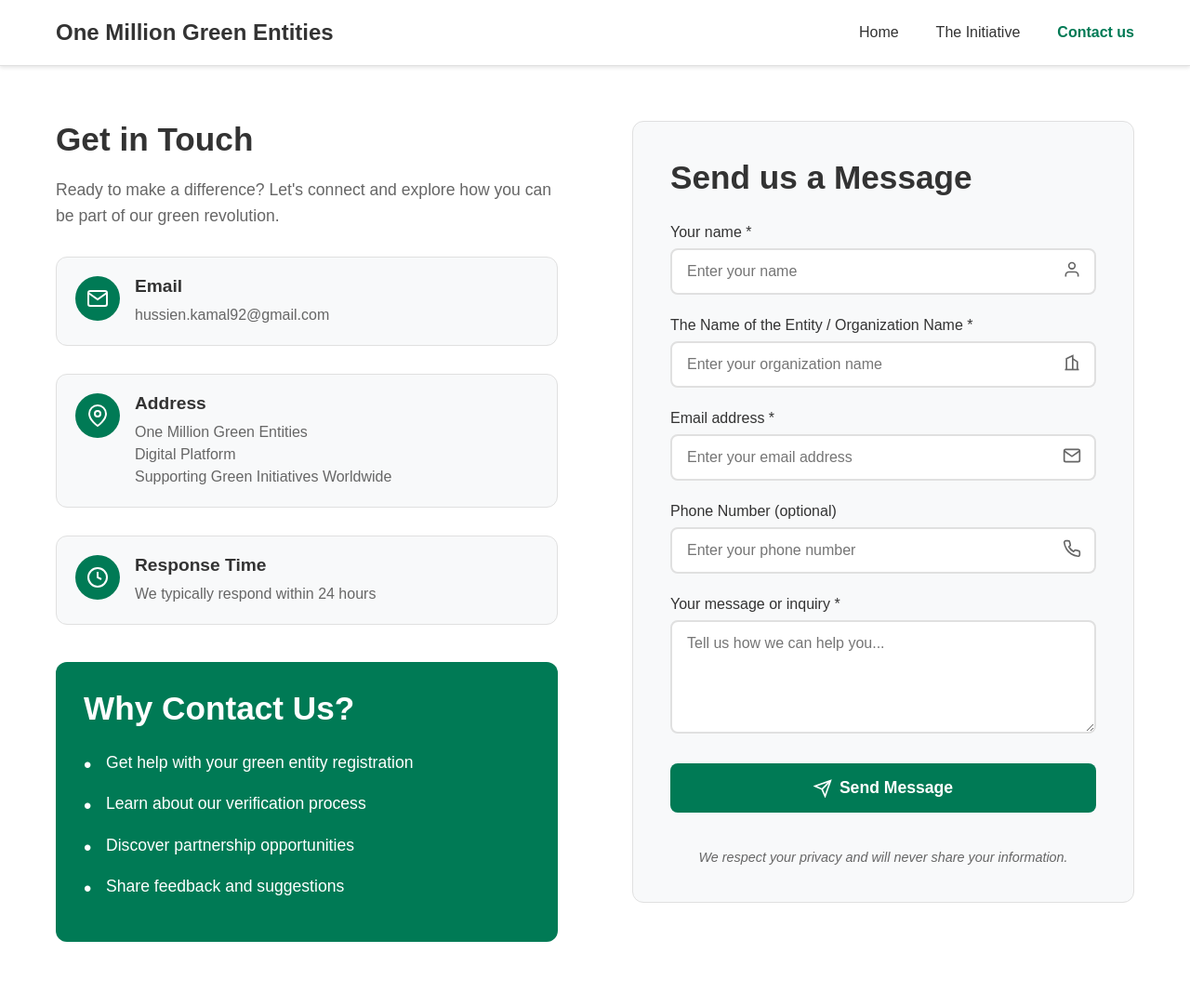
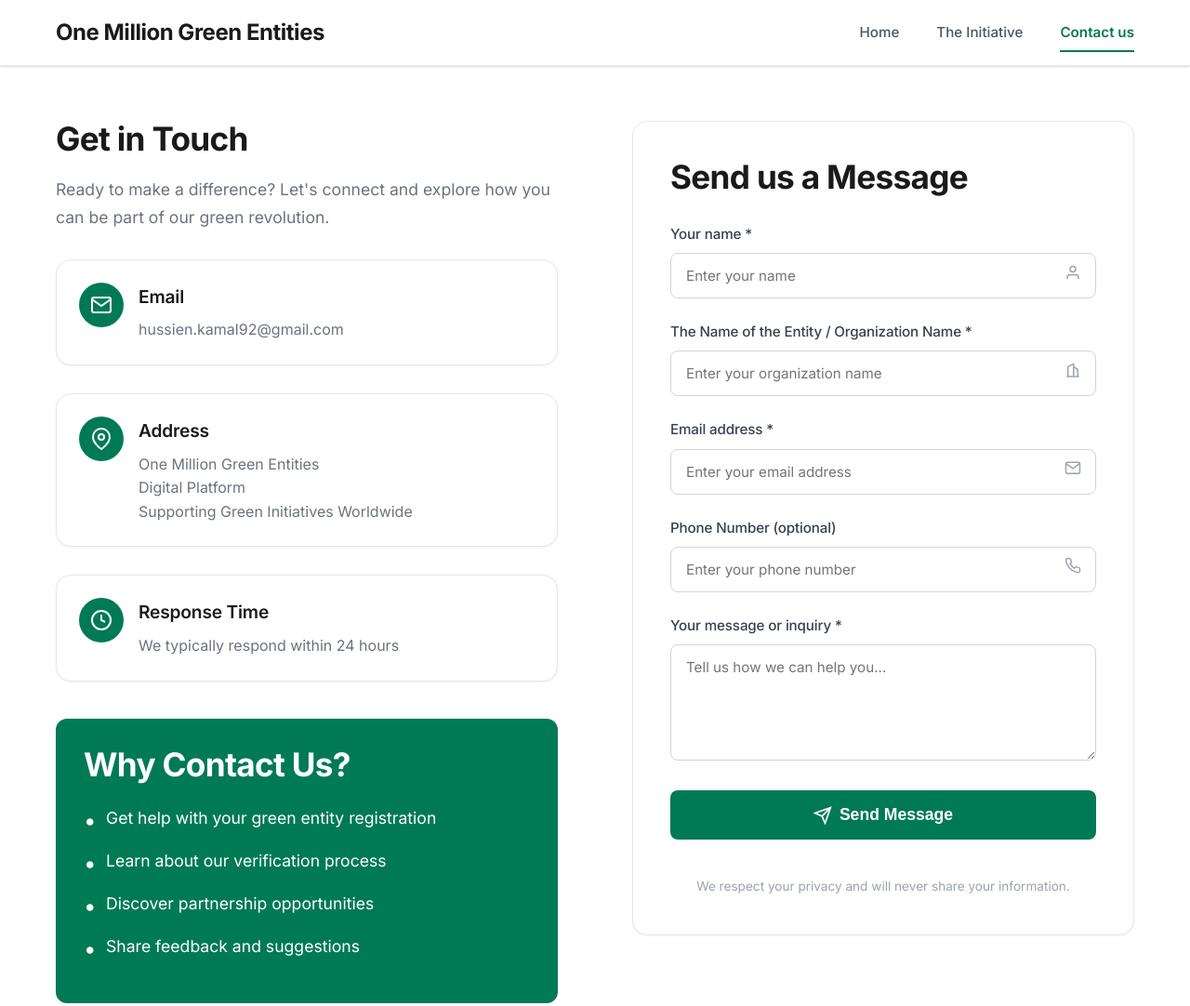
Before and after one commit to hussienkamalelden/million-green-entities, a plain HTML site: page contact.html in a window 1280 px wide. Shown: the top 1082 px of the page at 93% size. Drawn offline with Linux system fonts and the light colour scheme.

Commit message:
feat: add animation

```diff
--- a/contact.css
+++ b/contact.css
@@ -76,16 +76,19 @@
 .get-in-touch h2,
 .why-contact h2 {
   font-size: 2.2rem;
-  color: #333;
+  color: #1a1a1a;
   margin-bottom: 20px;
   font-weight: 700;
+  letter-spacing: -0.02em;
+  line-height: 1.1;
 }
 
 .get-in-touch p {
   font-size: 1.1rem;
-  color: #666;
-  line-height: 1.6;
+  color: #6b7280;
+  line-height: 1.7;
   margin-bottom: 30px;
+  font-weight: 400;
 }
 
 /* Contact Details */
@@ -99,10 +102,17 @@
   display: flex;
   align-items: flex-start;
   gap: 16px;
-  padding: 20px;
-  background-color: #f8f9fa;
-  border-radius: 12px;
-  border: 1px solid #e0e0e0;
+  padding: 24px;
+  background-color: #fff;
+  border-radius: 16px;
+  border: 1px solid #e5e7eb;
+  box-shadow: 0 1px 3px rgba(0, 0, 0, 0.05);
+  transition: all 0.3s cubic-bezier(0.4, 0, 0.2, 1);
+}
+
+.contact-item:hover {
+  transform: translateY(-2px);
+  box-shadow: 0 8px 25px rgba(0, 0, 0, 0.08), 0 4px 6px rgba(0, 0, 0, 0.04);
 }
 
 .contact-icon {
@@ -124,16 +134,18 @@
 
 .contact-text h3 {
   font-size: 1.2rem;
-  color: #333;
+  color: #1a1a1a;
   margin-bottom: 8px;
   font-weight: 600;
+  letter-spacing: -0.01em;
 }
 
 .contact-text p {
   font-size: 1rem;
-  color: #666;
-  line-height: 1.5;
+  color: #6b7280;
+  line-height: 1.6;
   margin: 0;
+  font-weight: 400;
 }
 
 /* Why Contact Us Section */
@@ -157,10 +169,11 @@
 
 .benefits-list li {
   font-size: 1.1rem;
-  line-height: 1.6;
+  line-height: 1.7;
   margin-bottom: 16px;
   padding-left: 24px;
   position: relative;
+  font-weight: 400;
 }
 
 .benefits-list li::before {
@@ -174,17 +187,20 @@
 
 /* Right Side - Contact Form */
 .contact-form-section {
-  background-color: #f8f9fa;
+  background-color: #fff;
   padding: 40px;
-  border-radius: 12px;
-  border: 1px solid #e0e0e0;
+  border-radius: 16px;
+  border: 1px solid #e5e7eb;
+  box-shadow: 0 1px 3px rgba(0, 0, 0, 0.05);
 }
 
 .contact-form-section h2 {
   font-size: 2.2rem;
-  color: #333;
+  color: #1a1a1a;
   margin-bottom: 30px;
   font-weight: 700;
+  letter-spacing: -0.02em;
+  line-height: 1.1;
 }
 
 /* Form Styles */
@@ -200,10 +216,11 @@
 }
 
 .form-group label {
-  font-size: 1rem;
-  color: #333;
+  font-size: 0.95rem;
+  color: #374151;
   margin-bottom: 8px;
   font-weight: 500;
+  letter-spacing: -0.01em;
 }
 
 .input-container {
@@ -216,18 +233,25 @@
 .form-group textarea {
   width: 100%;
   padding: 14px 50px 14px 16px;
-  border: 2px solid #e0e0e0;
+  border: 1px solid #d1d5db;
   border-radius: 8px;
-  font-size: 1rem;
+  font-size: 0.95rem;
   background-color: white;
-  transition: border-color 0.3s ease;
+  transition: all 0.3s cubic-bezier(0.4, 0, 0.2, 1);
   font-family: inherit;
+  font-weight: 400;
 }
 
 .form-group input:focus,
 .form-group textarea:focus {
   outline: none;
   border-color: #007a55;
+  box-shadow: 0 0 0 3px rgba(0, 122, 85, 0.1);
+}
+
+.form-group input:hover:not(:focus),
+.form-group textarea:hover:not(:focus) {
+  border-color: #9ca3af;
 }
 
 .form-group textarea {
@@ -245,9 +269,9 @@
 }
 
 .input-icon svg {
-  width: 20px;
-  height: 20px;
-  color: #666;
+  width: 18px;
+  height: 18px;
+  color: #9ca3af;
 }
 
 /* Submit Button */
@@ -278,11 +302,12 @@
 }
 
 .privacy-note {
-  font-size: 0.9rem;
-  color: #666;
+  font-size: 0.85rem;
+  color: #9ca3af;
   text-align: center;
   margin-top: 16px;
-  font-style: italic;
+  font-style: normal;
+  font-weight: 400;
 }
 
 /* Tablet Styles */
--- a/style.css
+++ b/style.css
@@ -1,3 +1,5 @@
+@import url('https://fonts.googleapis.com/css2?family=Inter:wght@300;400;500;600;700&display=swap');
+
 * {
   margin: 0;
   padding: 0;
@@ -5,22 +7,28 @@
 }
 
 body {
-  font-family: Arial, sans-serif;
+  font-family: 'Inter', -apple-system, BlinkMacSystemFont, 'Segoe UI', 'Roboto',
+    sans-serif;
   padding: 0;
   margin: 0;
+  line-height: 1.6;
+  font-weight: 400;
+  -webkit-font-smoothing: antialiased;
+  -moz-osx-font-smoothing: grayscale;
 }
 
 /* Navigation Styles */
 .navbar {
-  background-color: #fff;
-  border-bottom: 1px solid #e0e0e0;
+  background-color: rgba(255, 255, 255, 0.95);
+  backdrop-filter: blur(10px);
+  border-bottom: 1px solid #e5e7eb;
   padding: 0;
   position: fixed;
   top: 0;
   left: 0;
   right: 0;
   z-index: 1001;
-  box-shadow: 0 2px 4px rgba(0, 0, 0, 0.1);
+  box-shadow: 0 1px 3px rgba(0, 0, 0, 0.05), 0 1px 2px rgba(0, 0, 0, 0.1);
 }
 
 .nav-container {
@@ -34,10 +42,11 @@ body {
 }
 
 .nav-brand h1 {
-  color: #333;
+  color: #1a1a1a;
   font-size: 1.5rem;
-  font-weight: 600;
+  font-weight: 700;
   margin: 0;
+  letter-spacing: -0.02em;
 }
 
 .nav-menu {
@@ -53,16 +62,33 @@ body {
 }
 
 .nav-link {
-  color: #333;
+  color: #4a5568;
   text-decoration: none;
-  font-size: 1rem;
+  font-size: 0.95rem;
   font-weight: 500;
-  transition: color 0.3s ease;
+  transition: all 0.3s cubic-bezier(0.4, 0, 0.2, 1);
   padding: 10px 0;
+  position: relative;
 }
 
 .nav-link:hover {
   color: #007a55;
+}
+
+.nav-link::after {
+  content: '';
+  position: absolute;
+  bottom: -2px;
+  left: 0;
+  width: 0;
+  height: 2px;
+  background-color: #007a55;
+  transition: width 0.3s cubic-bezier(0.4, 0, 0.2, 1);
+}
+
+.nav-link:hover::after,
+.nav-link.active::after {
+  width: 100%;
 }
 
 /* Hamburger Menu */
@@ -99,14 +125,17 @@ body {
 }
 
 .header h1 {
-  color: #333;
+  color: #1a1a1a;
   font-size: clamp(1.5rem, 4vw, 2.5rem);
+  font-weight: 700;
   margin-bottom: 10px;
+  letter-spacing: -0.02em;
 }
 
 .header p {
-  color: #666;
+  color: #6b7280;
   font-size: clamp(0.9rem, 2vw, 1.1rem);
+  font-weight: 400;
 }
 
 .canvas-container {
@@ -132,20 +161,21 @@ body {
 .pixel-block {
   width: 100%;
   height: 100%;
-  background-color: #f2f1e6;
-  border: 1px solid #eaeaea;
+  background-color: #f9fafb;
+  border: 1px solid #e5e7eb;
   position: relative;
   cursor: pointer;
-  transition: all 0.2s ease;
+  transition: all 0.3s cubic-bezier(0.4, 0, 0.2, 1);
   text-decoration: none;
   color: inherit;
 }
 
 .pixel-block:hover {
   border-color: #007a55;
-  border-width: 1px;
+  border-width: 2px;
   z-index: 10;
-  transform: scale(1.1);
+  transform: scale(1.05);
+  box-shadow: 0 2px 8px rgba(0, 0, 0, 0.1);
 }
 
 .pixel-block.logo {
@@ -161,16 +191,16 @@ body {
   top: 50%;
   transform: translateY(-50%);
   background: rgba(255, 255, 255, 0.95);
-  border: 2px solid #007a55;
-  border-radius: 8px;
-  padding: 15px;
-  box-shadow: 0 4px 12px rgba(0, 0, 0, 0.15);
+  border: 1px solid #e5e7eb;
+  border-radius: 12px;
+  padding: 20px;
+  box-shadow: 0 10px 25px rgba(0, 0, 0, 0.1), 0 4px 6px rgba(0, 0, 0, 0.05);
   z-index: 1000;
-  min-width: 200px;
+  min-width: 220px;
   opacity: 0;
   visibility: hidden;
-  transition: all 0.3s ease;
-  backdrop-filter: blur(5px);
+  transition: all 0.3s cubic-bezier(0.4, 0, 0.2, 1);
+  backdrop-filter: blur(20px);
 }
 
 .info-box.visible {
@@ -179,15 +209,18 @@ body {
 }
 
 .info-box h3 {
-  margin: 0 0 10px 0;
-  color: #333;
+  margin: 0 0 12px 0;
+  color: #1a1a1a;
   font-size: 1.1rem;
+  font-weight: 600;
+  letter-spacing: -0.01em;
 }
 
 .info-box p {
-  margin: 5px 0;
-  color: #666;
+  margin: 6px 0;
+  color: #6b7280;
   font-size: 0.9rem;
+  font-weight: 400;
 }
 
 .info-box .status {
@@ -410,10 +443,10 @@ body {
 
 /* Footer Styles */
 .footer {
-  background-color: #fff;
-  border-top: 1px solid #e0e0e0;
-  padding: 20px 0;
-  margin-top: 40px;
+  background-color: #fafafa;
+  border-top: 1px solid #e5e7eb;
+  padding: 24px 0;
+  margin-top: 60px;
 }
 
 .footer-container {
@@ -451,15 +484,19 @@ body {
 }
 
 .contact-btn {
-  background-color: #000;
+  background-color: #1a1a1a;
   color: #fff;
   padding: 12px 24px;
-  border-radius: 25px;
+  border-radius: 8px;
   text-decoration: none;
   font-weight: 500;
-  transition: background-color 0.3s ease;
+  font-size: 0.9rem;
+  transition: all 0.3s cubic-bezier(0.4, 0, 0.2, 1);
+  box-shadow: 0 1px 3px rgba(0, 0, 0, 0.1);
 }
 
 .contact-btn:hover {
-  background-color: #333;
+  background-color: #374151;
+  transform: translateY(-1px);
+  box-shadow: 0 4px 12px rgba(0, 0, 0, 0.15);
 }
```
Also changed, not shown: initiative.css (+33 -21 lines).
